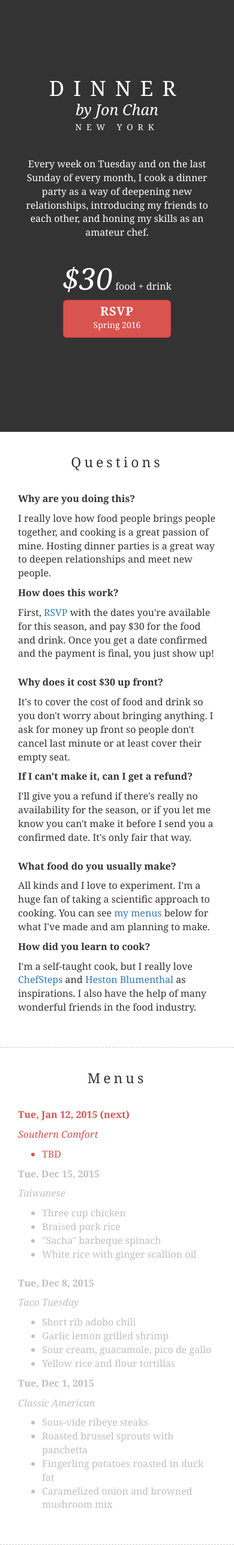
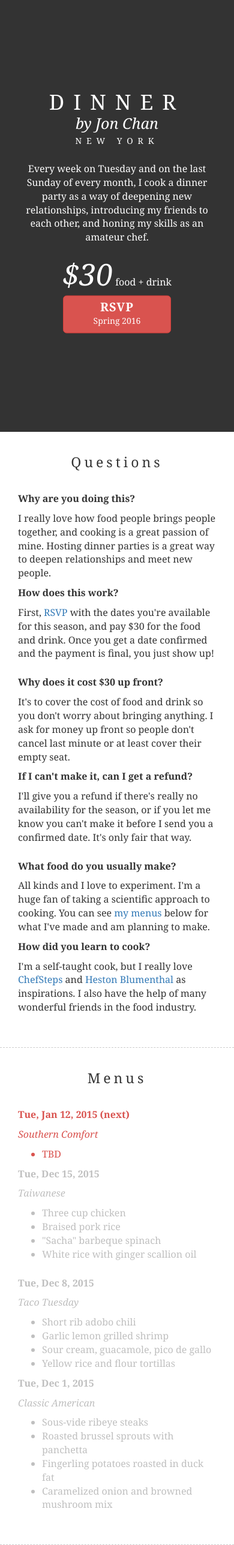
Before and after one commit to JonHMChan/blog, a Jekyll site: the page dinner/index.html, which Jekyll copies as it is, in a window 390 px wide. Shown: the whole page at 60% size. Built offline with Jekyll 4.4.1, drawn with Linux system fonts in a browser that asks for light colours.

Commit message:
Reorder media query

```diff
--- a/dinner/index.html
+++ b/dinner/index.html
@@ -21,24 +21,6 @@
         <meta name="twitter:image:src" content="https://jonchan.io/dinner/card.png">
   	<link rel="stylesheet" type="text/css" href="https://maxcdn.bootstrapcdn.com/bootstrap/3.3.6/css/bootstrap.min.css">
   	<style>
-  		@media (max-width: 480px) {
-  			.header-container {
-  				background: #333;
-  			}
-  			header p {
-  				margin-top: 5px;
-  			}
-  			header p.price {
-  				margin: 5px 0;
-  			}
-  			video#bgvid {
-  				display: none;
-  			}
-  			.row {
-  				padding: 0 15px;
-  				margin: 0;
-  			}
-  		}
   		html  {
   			background: #000;
   			height: 100%;
@@ -156,6 +138,24 @@
 		section.menus .next {
 			color: #d9534f;
 		}
+		@media (max-width: 480px) {
+  			.header-container {
+  				background: #333;
+  			}
+  			header p {
+  				margin-top: 25px;
+  			}
+  			header p.price {
+  				margin: 15px 0;
+  			}
+  			video#bgvid {
+  				display: none;
+  			}
+  			.row {
+  				padding: 0 15px;
+  				margin: 0;
+  			}
+  		}
   	</style>
   </head>
 
```
